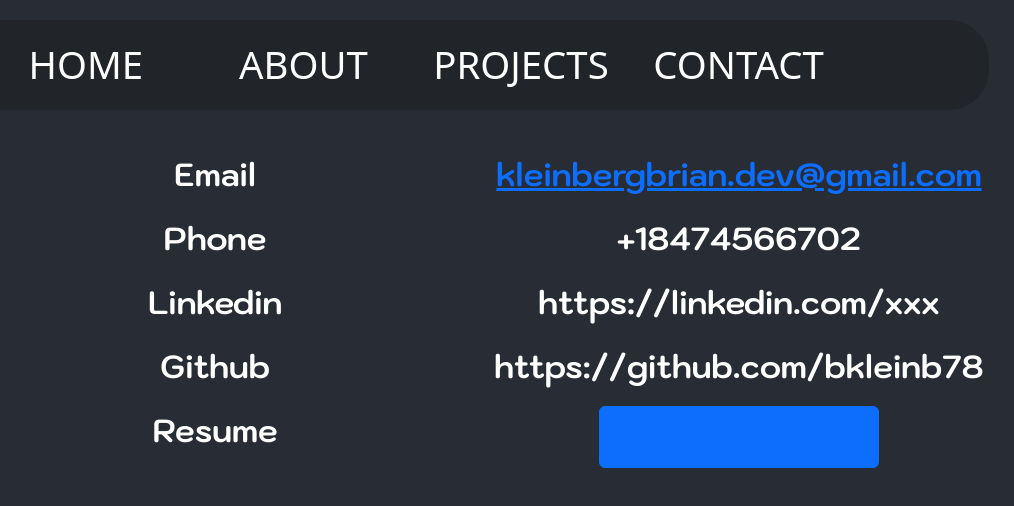
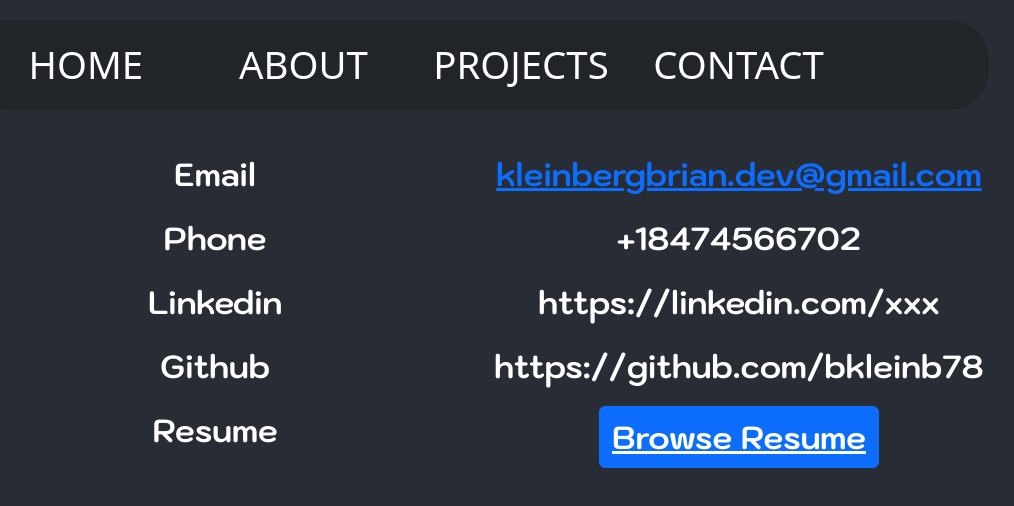
Before and after one commit to bkleinb78/Portfolio_v2, a React (Create React App) app: page /contact in a window 1280 px wide. Shown: the top 506 px of the page, without its empty margins (163-1177 px from the left). Built offline with nearby package versions, Linux system fonts and the light colour scheme.

Commit message:
resume link

```diff
--- a/src/pages/contact.js
+++ b/src/pages/contact.js
@@ -2,8 +2,8 @@ import React from "react";
 import Navbar from "../components/navbar";
 import Button from "react-bootstrap/Button";
 
-
 import "../App.css";
+import Resume from "../assets/1.pdf";
 
 function Mailto({ email, subject, body, ...props }) {
   return (
@@ -41,7 +41,7 @@ export default function contact() {
             <p className="name-sm-contact">+18474566702</p>
             <p className="name-sm-contact">https://linkedin.com/xxx</p>
             <p className="name-sm-contact">https://github.com/bkleinb78</p>
-            <p className="name-sm-contact"><Button variant="primary"><a href="https://google.com" style={{fontSize:"2.5vw"}}>Browse Resume</a></Button></p>
+            <p className="name-sm-contact"><Button variant="primary"><a href={Resume} target="_blank" style={{fontSize:"2.5vw", color:"white"}}>Browse Resume</a></Button></p>
           </div>
         </div>
       </div>
```
Also changed, not shown: 1 other file (tests, documents, lock files or other folders).
